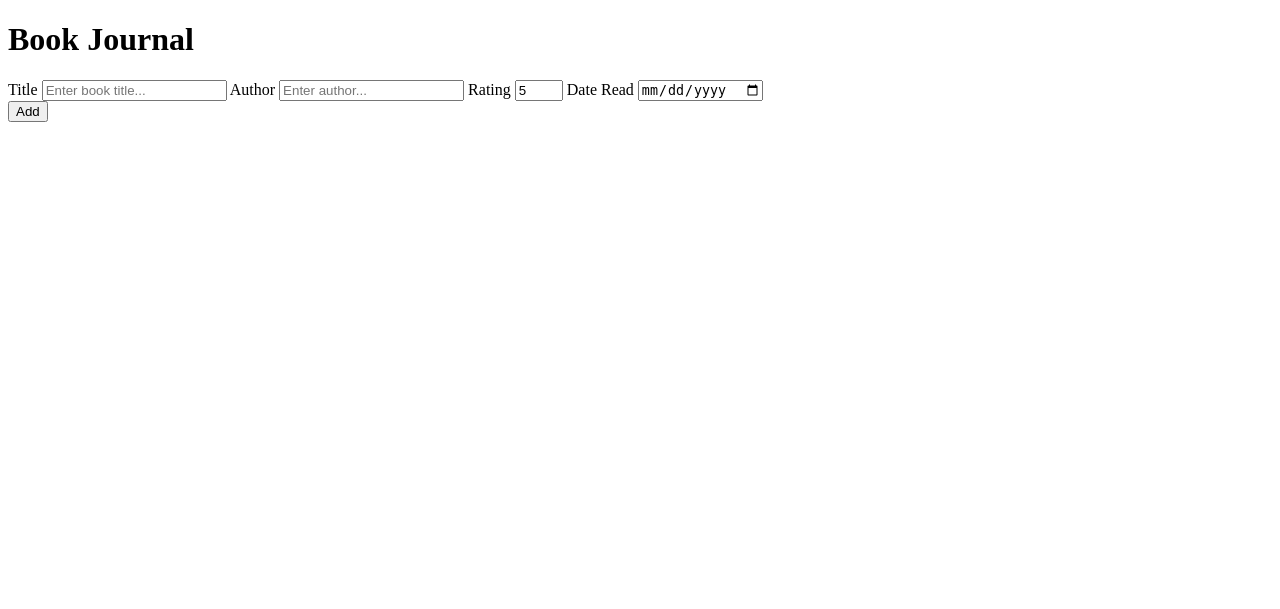
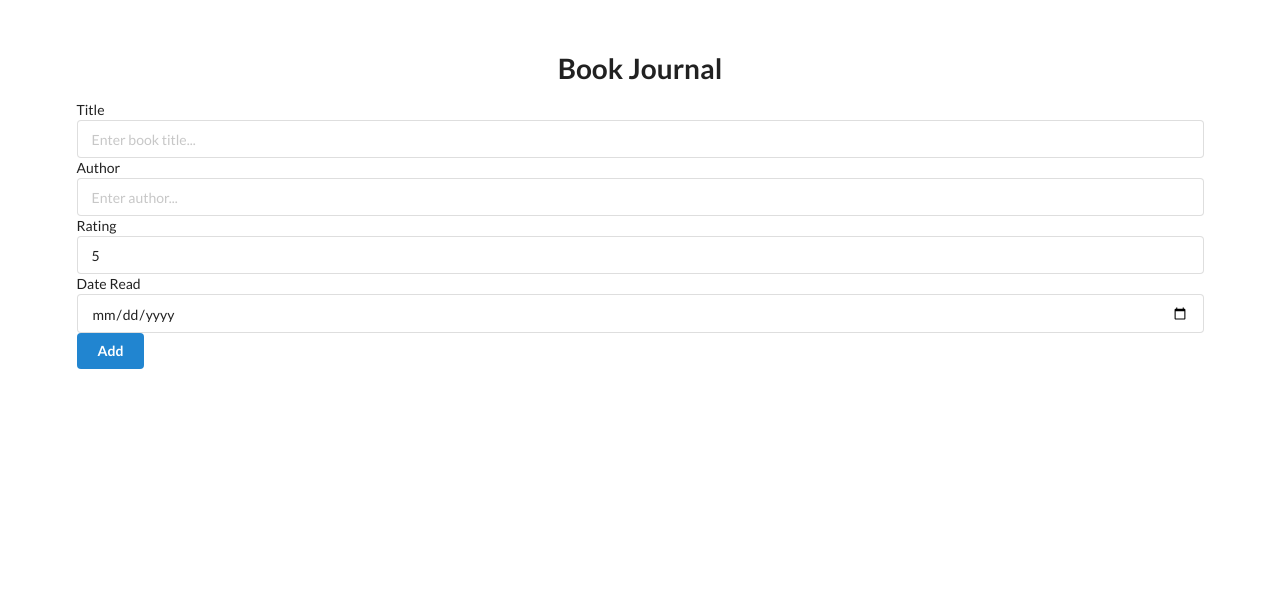
Before and after one commit to nickward13/BookJournalPy, a Flask app: template templates/index.html in a window 1280 px wide. Shown: the top 609 px of the page. Before the commit the page ends 122 px from the top, so only its background shows below. Run offline with Flask 2, Linux system fonts and the light colour scheme; the template is opened without the code that fills it, so the values that code supplies are empty.

Commit message:
stylesheet added

```diff
--- a/app.py
+++ b/app.py
@@ -29,7 +29,6 @@ class Entry:
     rating = 0
     dateRead = datetime.today()
 
-
 @app.route("/")
 def index():
     jsonJournalEntries = container.query_items(
@@ -56,6 +55,9 @@ def index():
         print('Found one! - {}'.format(newEntry.title))
 
     print('Found {} journal entries in total'.format(len(journalEntries)))
+
+    journalEntries.sort(key=lambda x: x.dateRead, reverse=True)
+
     return render_template('index.html', journalEntries=journalEntries)
 
 @app.route("/add", methods=["POST"])
--- a/templates/index.html
+++ b/templates/index.html
@@ -5,12 +5,15 @@
     <meta http-equiv="X-UA-Compatible" content="IE=edge">
     <meta name="viewport" content="width=device-width, initial-scale=1.0">
     <title>Book Journal</title>
+    <link rel="stylesheet" href="https://cdn.jsdelivr.net/npm/semantic-ui@2.4.2/dist/semantic.min.css">
+    <script src="https://cdn.jsdelivr.net/npm/semantic-ui@2.4.2/dist/semantic.min.js"></script>
 </head>
 <body>
 
-    <h1>Book Journal</h1>
+    <div class="ui container">
+    <h1 style="margin-top: 50px;" class="ui center aligned header">Book Journal</h1>
 
-    <form action="/add" method="post">
+    <form class="ui form" action="/add" method="post">
         <div>
             <label for="title">Title</label>
             <input type="text" name="title" placeholder="Enter book title...">
@@ -21,17 +24,16 @@
             <label for="dateRead">Date Read</label>
             <input type="date" name="dateRead">
             <br>
-            <button type="submit">Add</button>
+            <button class="ui blue button" type="submit">Add</button>
         </div>
     </form>
 
     {% for entry in journalEntries %}
-
-    <div>
-        <p>"{{entry.title}}", {{entry.author}}, {{entry.rating}}, {{entry.dateRead}}</p>
-        <a href="/delete?id={{entry.id}}&userid={{entry.userid}}">Delete</a>
-    </div>
-
+        <div class="ui segment">
+            <p><b>"{{entry.title}}"</b> by {{entry.author}}, {{entry.rating}}/5 (read {{entry.dateRead}})</p>
+            <a href="/delete?id={{entry.id}}&userid={{entry.userid}}">Delete</a>
+        </div>
     {% endfor %}
+</div>
 </body>
 </html>
```
Also changed, not shown: 1 other file.
